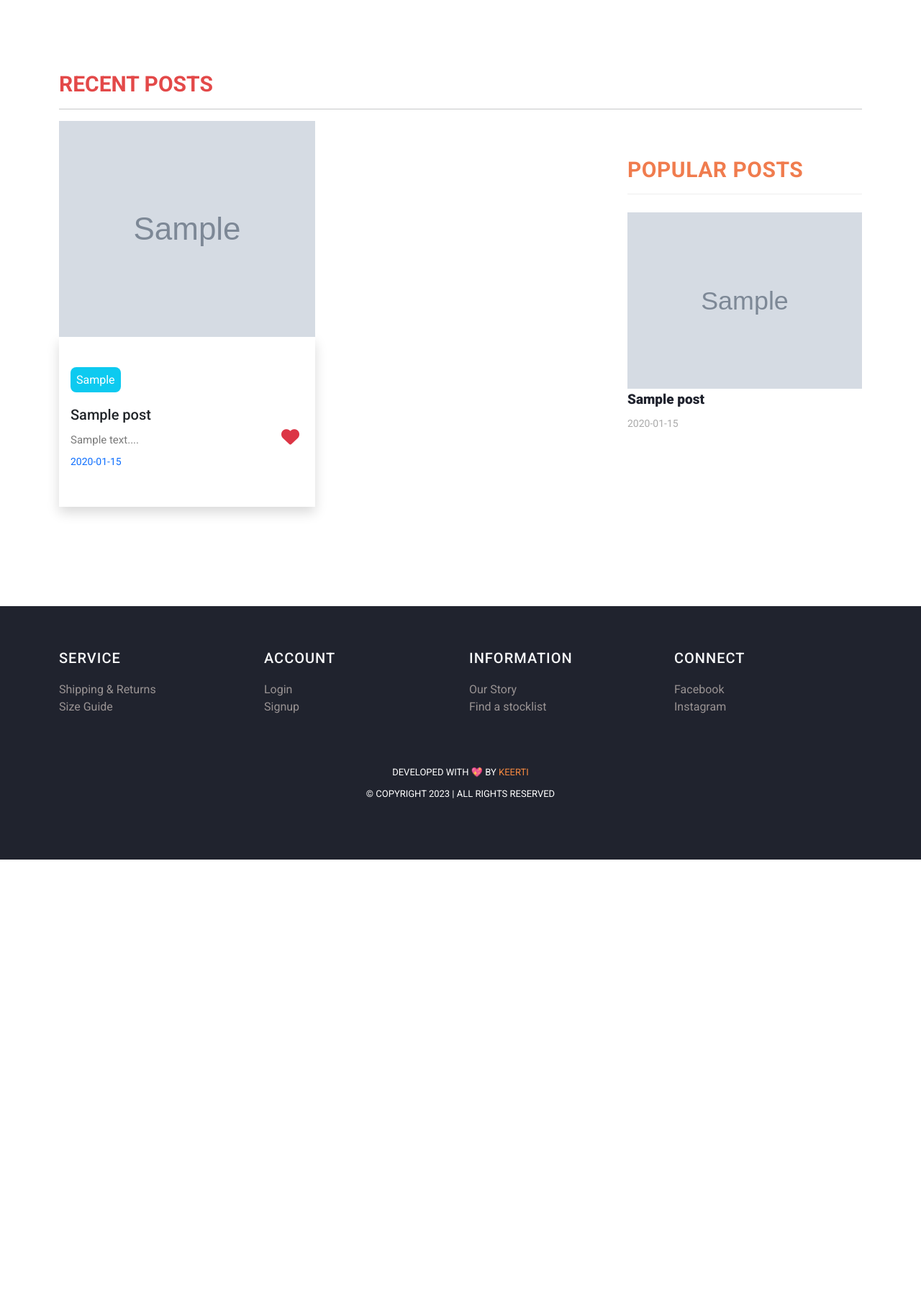
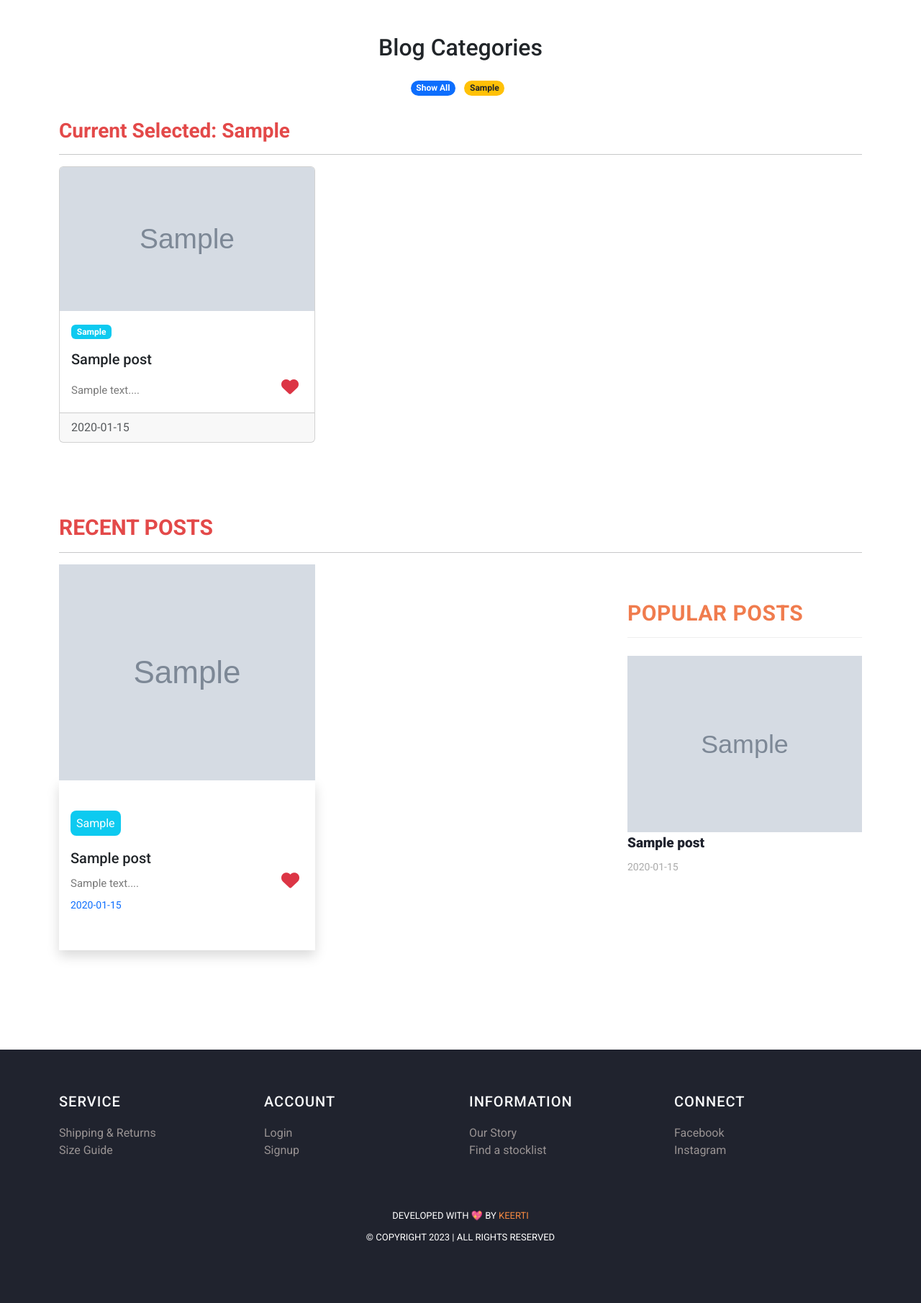
Before and after one commit to 16621737823/django_blog, a Django app: a page that uses templates/index.html in a window 1280 px wide. Shown: the part 835-2645 px from the top of the page at 72% size. Before the commit the page ends 2029 px from the top, so only its background shows below. Run offline with Django 4.2, Linux system fonts and the light colour scheme; tables that the repository leaves empty hold one stand-in row (values such as "Sample post"); grey boxes marked "Sample" are stand-in pictures; some libraries are stand-ins or nearby versions.

Commit message:
code from dyy

```diff
--- a/myapp/models.py
+++ b/myapp/models.py
@@ -4,8 +4,14 @@ from datetime import datetime
 now = datetime.now()
 time = now.strftime("%d %B %Y")
 
+CATEGORY_CHOICES = (
+    ('tech', 'Technology'),
+    ('life', 'Lifestyle'),
+    ('edu', 'Education'),
+)
+
 class Post(models.Model):
-    postname = models.CharField(max_length=255)  # MySQL 对 VARCHAR 处理更高效
+    postname = models.CharField(max_length=255)
     category = models.CharField(max_length=255)
     image_path = models.ImageField(upload_to='images/posts', blank=True, null=True)   # 存储图片路径
     content = models.TextField()
--- a/myapp/views.py
+++ b/myapp/views.py
@@ -1,22 +1,39 @@
-from django.shortcuts import render,redirect
-from django.contrib.auth.models import User,auth
+from django.shortcuts import render, redirect
+from django.contrib.auth.models import User, auth
 from django.contrib.auth import authenticate
 from django.contrib import messages
 from django.contrib.auth.decorators import login_required
 from django.conf import settings
 from .models import *
 
-from .models import Comment,Post
+from .models import Comment, Post
 from django.http import JsonResponse
+
+
 # Create your views here.
 def index(request):
-    return render(request,"index.html",{
-        'posts':Post.objects.filter(user_id=request.user.id).order_by("id").reverse(),
-        'top_posts':Post.objects.all().order_by("-likes"),
-        'recent_posts':Post.objects.all().order_by("-id"),
-        'user':request.user,
-        'media_url':settings.MEDIA_URL
+    # 1. 获取所有去重的分类
+    categories = Post.objects.values_list('category', flat=True).distinct()
+
+    # 2. 获取前端查询参数
+    selected_category = request.GET.get('category')
+
+    # 3. 根据selected_category进行过滤（或全部）
+    if selected_category:
+        filtered_posts = Post.objects.filter(category=selected_category).order_by("-id")
+    else:
+        filtered_posts = Post.objects.all().order_by("-id")
+
+    return render(request, "index.html", {
+        'recent_posts': filtered_posts,
+        'categories': categories,
+        'selected_category': selected_category,
+        'top_posts': Post.objects.all().order_by("-likes"),
+        'posts': Post.objects.filter(user_id=request.user.id).order_by("-id"),
+        'user': request.user,
+        'media_url': settings.MEDIA_URL
     })
+
 
 def admin_page(request):
     return render(request, 'admin.html')
@@ -31,19 +48,19 @@ def signup(request):
 
         if password == password2:
             if User.objects.filter(username=username).exists():
-                messages.info(request,"Username already Exists")
+                messages.info(request, "Username already Exists")
                 return redirect('signup')
             if User.objects.filter(email=email).exists():
-                messages.info(request,"Email already Exists")
+                messages.info(request, "Email already Exists")
                 return redirect('signup')
             else:
-                User.objects.create_user(username=username,email=email,password=password).save()
+                User.objects.create_user(username=username, email=email, password=password).save()
                 return redirect('signin')
         else:
-            messages.info(request,"Password should match")
+            messages.info(request, "Password should match")
             return redirect('signup')
 
-    return render(request,"signup.html")
+    return render(request, "signup.html")
 
 
 def signin(request):
@@ -72,43 +89,59 @@ def signin(request):
 
     return render(request, "signin.html")
 
+
 def logout(request):
     auth.logout(request)
     return redirect('index')
 
+
 def blog(request):
-    return render(request,"blog.html",{
-            'posts':Post.objects.filter(user_id=request.user.id).order_by("id").reverse(),
-            'top_posts':Post.objects.all().order_by("-likes"),
-            'recent_posts':Post.objects.all().order_by("-id"),
-            'user':request.user,
-            'media_url':settings.MEDIA_URL
-        })
+    return render(request, "blog.html", {
+        'posts': Post.objects.filter(user_id=request.user.id).order_by("id").reverse(),
+        'top_posts': Post.objects.all().order_by("-likes"),
+        'recent_posts': Post.objects.all().order_by("-id"),
+        'user': request.user,
+        'media_url': settings.MEDIA_URL
+    })
+
 
 def create(request):
     if request.method == 'POST':
-        try:
-            postname = request.POST['postname']
-            content = request.POST['content']
-            category = request.POST['category']
-            image = request.FILES['image']
-            Post(postname=postname,content=content,category=category,image_path=image,user_id=request.user.id).save()
-        except:
-            print("Error")
+        # 处理 POST 数据
+        postname = request.POST['postname']
+        content = request.POST['content']
+        category = request.POST['category']
+        image = request.FILES.get('image')
+        Post.objects.create(
+            postname=postname,
+            content=content,
+            category=category,
+            image_path=image,
+            user_id=request.user.id
+        )
         return redirect('index')
     else:
-        return render(request,"create.html")
+        # 传给模板的可选分类，用字典
+        category_choices = {
+            'tech': 'Technology',
+            'life': 'Lifestyle',
+            'edu': 'Education',
+            'other': 'Other',
+        }
+        return render(request, "create.html", {
+            "category_choices": category_choices
+        })
 
-def profile(request,id):
 
-    return render(request,'profile.html',{
-        'user':User.objects.get(id=id),
-        'posts':Post.objects.all(),
-        'media_url':settings.MEDIA_URL,
+def profile(request, id):
+    return render(request, 'profile.html', {
+        'user': User.objects.get(id=id),
+        'posts': Post.objects.all(),
+        'media_url': settings.MEDIA_URL,
     })
 
 
-def profileedit(request,id):
+def profileedit(request, id):
     if request.method == 'POST':
         firstname = request.POST['firstname']
         lastname = request.POST['lastname']
@@ -119,12 +152,13 @@ def profileedit(request,id):
         user.email = email
         user.last_name = lastname
         user.save()
-        return profile(request,id)
-    return render(request,"profileedit.html",{
-        'user':User.objects.get(id=id),
+        return profile(request, id)
+    return render(request, "profileedit.html", {
+        'user': User.objects.get(id=id),
     })
 
-def increaselikes(request,id):
+
+def increaselikes(request, id):
     if request.method == 'POST':
         post = Post.objects.get(id=id)
         post.likes += 1
@@ -132,33 +166,36 @@ def increaselikes(request,id):
     return redirect("index")
 
 
-def post(request,id):
+def post(request, id):
     post = Post.objects.get(id=id)
     print(post.image_path.url)
 
-    return render(request,"post-details.html",{
-        "user":request.user,
-        'post':Post.objects.get(id=id),
-        'recent_posts':Post.objects.all().order_by("-id"),
-        'media_url':settings.MEDIA_URL,
-        'comments':Comment.objects.filter(post_id = post.id),
-        'total_comments': len(Comment.objects.filter(post_id = post.id))
+    return render(request, "post-details.html", {
+        "user": request.user,
+        'post': Post.objects.get(id=id),
+        'recent_posts': Post.objects.all().order_by("-id"),
+        'media_url': settings.MEDIA_URL,
+        'comments': Comment.objects.filter(post_id=post.id),
+        'total_comments': len(Comment.objects.filter(post_id=post.id))
     })
 
-def savecomment(request,id):
+
+def savecomment(request, id):
     post = Post.objects.get(id=id)
     if request.method == 'POST':
         content = request.POST['message']
-        Comment(post_id = post.id,user_id = request.user.id, content = content).save()
+        Comment(post_id=post.id, user_id=request.user.id, content=content).save()
         return redirect("index")
 
-def deletecomment(request,id):
+
+def deletecomment(request, id):
     comment = Comment.objects.get(id=id)
     postid = comment.post_id
     comment.delete()
-    return post(request,postid)
+    return post(request, postid)
 
-def editpost(request,id):
+
+def editpost(request, id):
     post = Post.objects.get(id=id)
     if request.method == 'POST':
         try:
@@ -172,30 +209,32 @@ def editpost(request,id):
             post.save()
         except:
             print("Error")
-        return profile(request,request.user.id)
+        return profile(request, request.user.id)
 
-    return render(request,"postedit.html",{
-        'post':post
+    return render(request, "postedit.html", {
+        'post': post
     })
 
-def deletepost(request,id):
+
+def deletepost(request, id):
     Post.objects.get(id=id).delete()
-    return profile(request,request.user.id)
+    return profile(request, request.user.id)
 
 
 def contact_us(request):
-    context={}
+    context = {}
     if request.method == 'POST':
-        name=request.POST.get('name')
-        email=request.POST.get('email')
-        subject=request.POST.get('subject')
-        message=request.POST.get('message')
+        name = request.POST.get('name')
+        email = request.POST.get('email')
+        subject = request.POST.get('subject')
+        message = request.POST.get('message')
 
-        obj = Contact(name=name,email=email,subject=subject,message=message)
+        obj = Contact(name=name, email=email, subject=subject, message=message)
         obj.save()
-        context['message']=f"Dear {name}, Thanks for your time!"
+        context['message'] = f"Dear {name}, Thanks for your time!"
 
-    return render(request,"contact.html")
+    return render(request, "contact.html")
+
 
 def all_post(request):
     posts = Post.objects.all().values("id", "postname", "category", "image_path", "content", "time", "likes", "user_id")
--- a/templates/index.html
+++ b/templates/index.html
@@ -126,6 +126,79 @@
   </div>
   {% endif %}
 
+
+
+<div class="container mt-5">
+
+  <div class="text-center mb-4">
+    <h2>Blog Categories</h2>
+
+  </div>
+
+
+  <div class="row justify-content-center mb-4">
+    <div class="col-auto text-center">
+
+      <span class="badge rounded-pill bg-primary me-2 mb-2" style="cursor:pointer;"
+            onclick="window.location.href='{% url 'index' %}'">
+        Show All
+      </span>
+
+      {% for cat in categories %}
+        <span class="badge rounded-pill
+                    {% if cat == selected_category %} bg-warning text-dark {% else %} bg-secondary {% endif %}
+                    me-2 mb-2"
+              style="cursor:pointer;"
+              onclick="window.location.href='?category={{ cat }}'">
+          {{ cat }}
+        </span>
+      {% endfor %}
+    </div>
+  </div>
+</div>
+
+
+<div class="container mb-5">
+  <h3 class="mb-3" style="color: rgb(227, 73, 73); font-weight: bold;">Current Selected: {{ selected_category }}</h3>
+  <hr>
+
+  <div class="row row-cols-1 row-cols-md-2 row-cols-lg-3 g-4">
+    {% for post in recent_posts %}
+    <div class="col">
+
+      <div class="card h-100">
+
+        <img src="{{ media_url }}{{ post.image_path }}" class="card-img-top" alt="post image" style="object-fit: cover; height: 200px;">
+
+        <div class="card-body">
+          <a href="{% url 'post' post.id %}" class="text-decoration-none text-dark">
+
+            <span class="badge bg-info text-white mb-2">{{ post.category }}</span>
+            <h5 class="card-title mt-2">{{ post.postname }}</h5>
+          </a>
+
+          <form method="post" action="{% url 'increaselikes' post.id %}">
+            {% csrf_token %}
+            <button class="float-end bg-transparent border-0 text-danger fs-4" type="submit">
+              <i class="fa fa-heart"></i>
+            </button>
+          </form>
+
+          <p class="card-text mt-3">
+            {{ post.content|slice:"0:100" }}...
+          </p>
+        </div>
+
+        <div class="card-footer text-muted">
+          {{ post.time }}
+        </div>
+      </div>
+    </div>
+    {% endfor %}
+  </div>
+</div>
+
+
   <section class="blog-posts">
     <div class="container">
       <h3 class="mb-2" style="color: rgb(227, 73, 73); font-size: 30px; font-weight: bold;">RECENT POSTS</h3>
@@ -191,6 +264,7 @@
         </div>
       </div>
     </div>
+
   </section>
 
 
```
Also changed, not shown: templates/create.html (+8 -2 lines).
